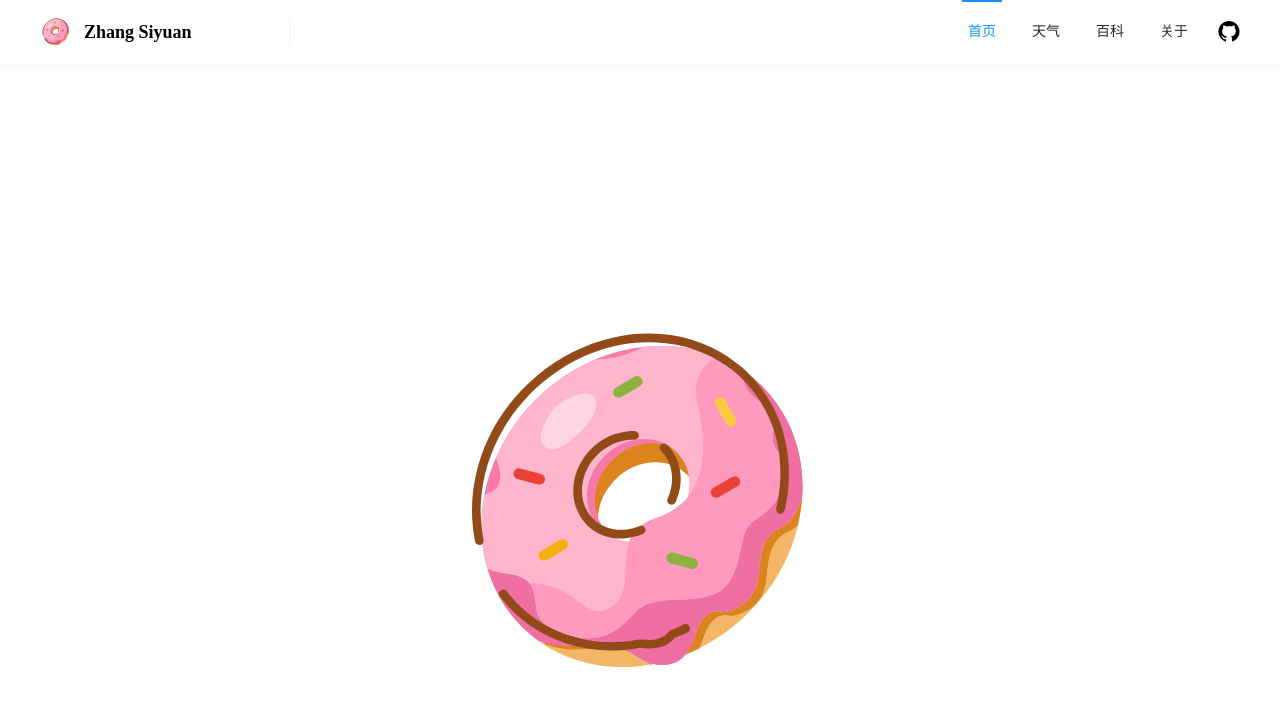
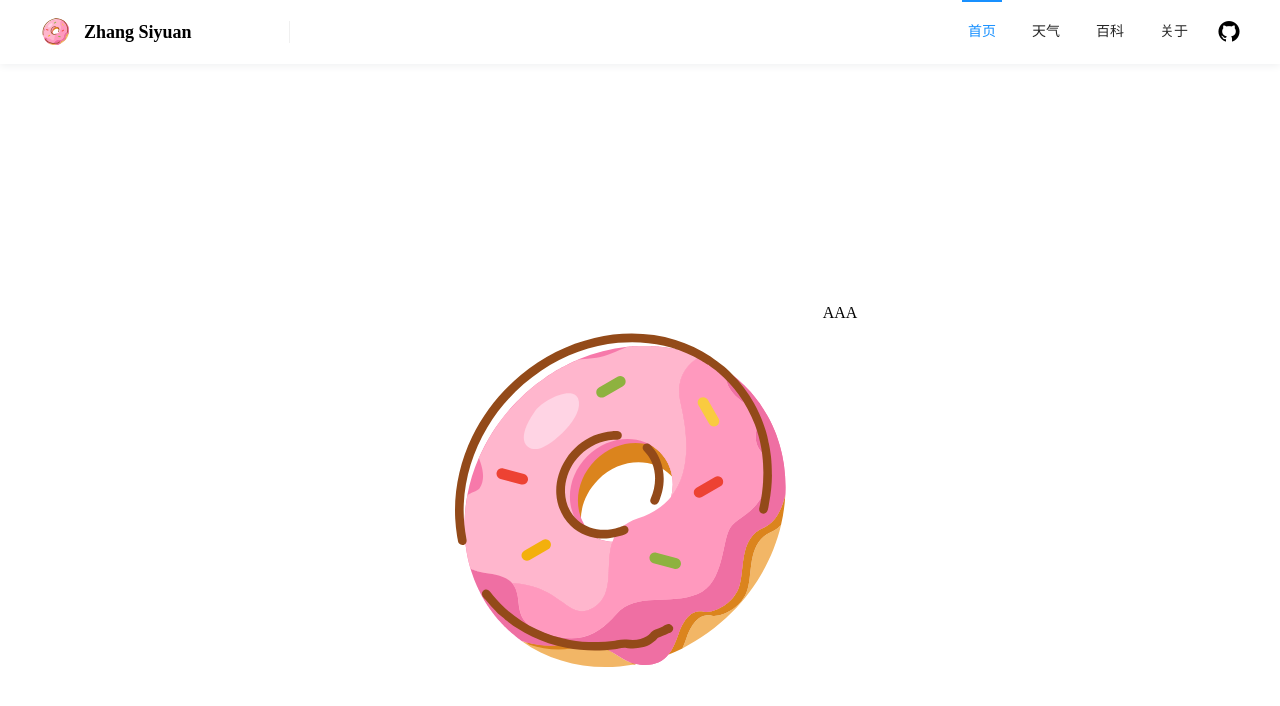
Before and after one commit to lan-he/yuan-component, a Vue app: page /#/home in a window 1280 px wide. Shown: the top 706 px of the page. Built offline with nearby package versions, Linux system fonts and the light colour scheme.

Commit message:
修改问题

```diff
--- a/src/views/home.vue
+++ b/src/views/home.vue
@@ -7,6 +7,7 @@
         >
             <use xlink:href="#icon-food-doughnut"></use>
         </svg>
+        <span>AAA</span>
     </div>
 </template>
 <script setup></script>
```
